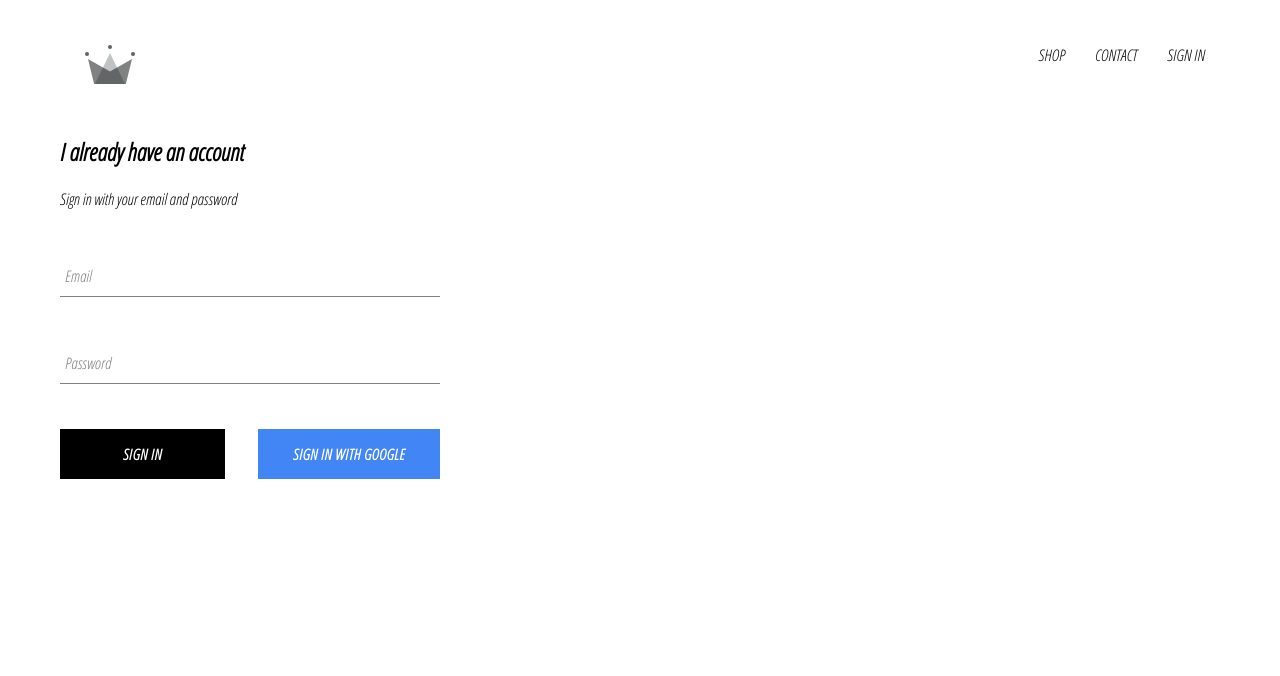
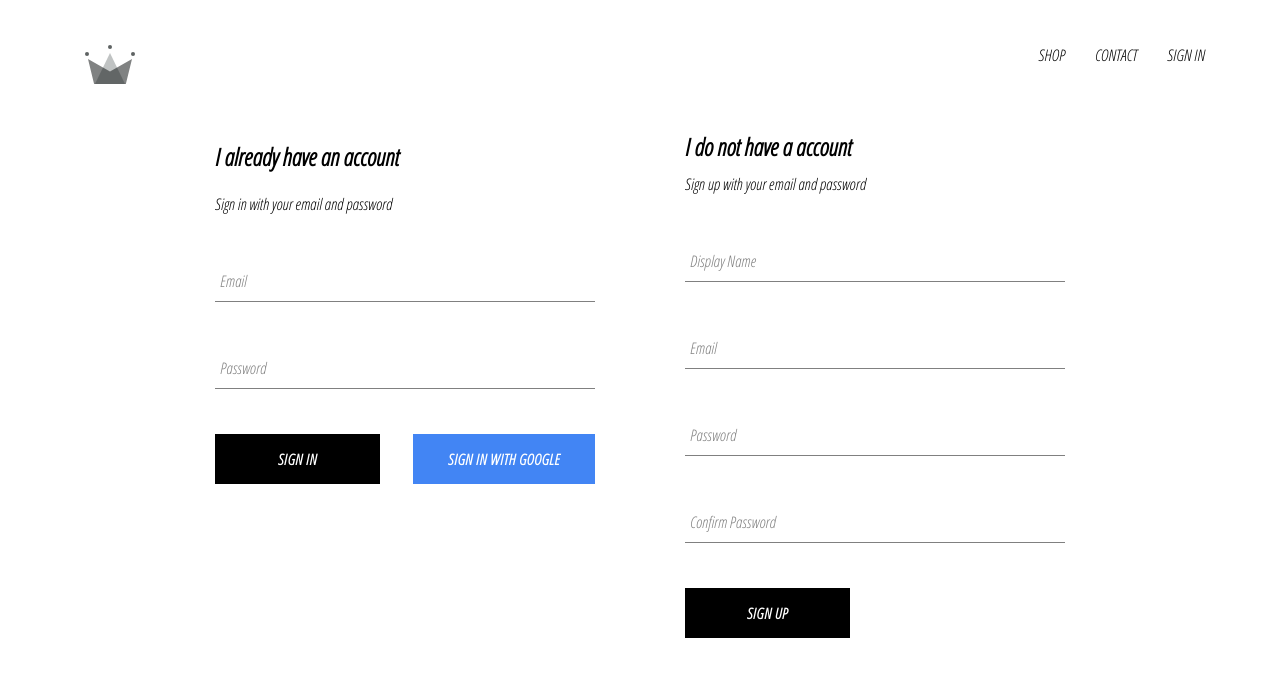
Before and after one commit to thevanshjain/E-commerce, a React (Create React App) app: page /signin in a window 1280 px wide. Shown: the top 676 px of the page. Built offline with nearby package versions, Linux system fonts and the light colour scheme; no server answers.

Commit message:
authentication of user in db

```diff
--- a/src/App.js
+++ b/src/App.js
@@ -4,7 +4,7 @@
 import HomePage from './pages/homepage/homepage-compo';
 import Header from './Components/Header/Header-Component';
 import SignInSignUp from './pages/sign-in-sign-up/sign-in-sign-up-component'
-import {auth} from './firebase/firebase.util';
+import {auth, createUserProfileDocument} from './firebase/firebase.util';
 import './App.css';
 
 
@@ -14,7 +14,7 @@
     super();
     this.state = {
       currentUser: null
-    }
+    };
   }
 
 unsubscribeFromAuth = null
@@ -22,11 +22,23 @@
 
 
 componentDidMount() {
-  this.unsubscribeFromAuth = auth.onAuthStateChanged(user =>{
-  this.setState({currentUser: user});
+  this.unsubscribeFromAuth = auth.onAuthStateChanged(async userAuth =>{
+  if(userAuth) {
+    const userRef = await createUserProfileDocument(userAuth);
 
-  console.log(user);
-})
+    userRef.onSnapshot(snapShot => {
+      this.setState({
+        currentUser: {
+          id: snapShot.id,
+          ...snapShot.data()
+        }
+
+      });
+
+    });
+  }
+  this.setState({currentUser:userAuth});
+});
 }
 
 componentWillUnmount(){
--- a/src/Components/sign-in/sign-in-component.jsx
+++ b/src/Components/sign-in/sign-in-component.jsx
@@ -43,7 +43,7 @@
                     <FormInput
                         name="password"
                         type="password"
-                        value={this.state.email}
+                        value={this.state.password}
                         label='Password'
                         handleChange={this.handleChange}
                         required/>
--- /dev/null
+++ b/src/Components/sign-up/sign-up-component.jsx
@@ -0,0 +1,103 @@
+import React from 'react';
+
+import FormInput from '../Form-input/Form-input-Component';
+import CustomButton from '../custom-button/custom-button-component';
+
+import { auth, createUserProfileDocument } from '../../firebase/firebase.util';
+
+import './sign-up-styles.scss';
+
+class SignUp extends React.Component {
+  constructor() {
+    super();
+
+    this.state = {
+      displayName: '',
+      email: '',
+      password: '',
+      confirmPassword: ''
+    };
+  }
+
+  handleSubmit = async event => {
+    event.preventDefault();
+
+    const { displayName, email, password, confirmPassword } = this.state;
+
+    if (password !== confirmPassword) {
+      alert("passwords don't match");
+      return;
+    }
+
+    try {
+      const { user } = await auth.createUserWithEmailAndPassword(
+        email,
+        password
+      );
+
+      await createUserProfileDocument(user, { displayName });
+
+      this.setState({
+        displayName: '',
+        email: '',
+        password: '',
+        confirmPassword: ''
+      });
+    } catch (error) {
+      console.error(error);
+    }
+  };
+
+  handleChange = event => {
+    const { name, value } = event.target;
+
+    this.setState({ [name]: value });
+  };
+
+  render() {
+    const { displayName, email, password, confirmPassword } = this.state;
+    return (
+      <div className='sign-up'>
+        <h2 className='title'>I do not have a account</h2>
+        <span>Sign up with your email and password</span>
+        <form className='sign-up-form' onSubmit={this.handleSubmit}>
+          <FormInput
+            type='text'
+            name='displayName'
+            value={displayName}
+            onChange={this.handleChange}
+            label='Display Name'
+            required
+          />
+          <FormInput
+            type='email'
+            name='email'
+            value={email}
+            onChange={this.handleChange}
+            label='Email'
+            required
+          />
+          <FormInput
+            type='password'
+            name='password'
+            value={password}
+            onChange={this.handleChange}
+            label='Password'
+            required
+          />
+          <FormInput
+            type='password'
+            name='confirmPassword'
+            value={confirmPassword}
+            onChange={this.handleChange}
+            label='Confirm Password'
+            required
+          />
+          <CustomButton type='submit'>SIGN UP</CustomButton>
+        </form>
+      </div>
+    );
+  }
+}
+
+export default SignUp;
--- /dev/null
+++ b/src/Components/sign-up/sign-up-styles.scss
@@ -0,0 +1,9 @@
+.sign-up {
+    display: flex;
+    flex-direction: column;
+    width: 380px;
+
+    .title {
+      margin: 10px 0;
+    }
+  }
--- a/src/firebase/firebase.util.js
+++ b/src/firebase/firebase.util.js
@@ -13,6 +13,28 @@
     measurementId: "G-8QRVR6CLDG"
 };
 
+export const createUserProfileDocument = async (userAuth, additionalData) => {
+    if(!userAuth) return;
+    const userRef = firestore.doc(`users/${userAuth.uid}`);
+    const snapShot=await userRef.get();
+
+    if(!snapShot.exists) {
+        const {displayName,email}=userAuth;
+        const createdAt=new Date();
+        try {
+            await userRef.set({
+                displayName,
+                email,
+                createdAt,
+                ...additionalData
+            })
+        }catch(error) {
+            console.log('error creating user',error.message);
+        }
+        }
+        return userRef;
+    };
+
 firebase.initializeApp(config);
 
 export const auth= firebase.auth();
--- a/src/pages/sign-in-sign-up/sign-in-sign-up-component.jsx
+++ b/src/pages/sign-in-sign-up/sign-in-sign-up-component.jsx
@@ -1,10 +1,12 @@
 import React from 'react';
 import SignIn from '../../Components/sign-in/sign-in-component';
 import './sign-in-sign-up-styles.scss';
+import SignUp from '../../Components/sign-up/sign-up-component';
 
 const SignInSignUp = () => (
-    <div className='sin-in-and-sign-up'>
+    <div className='sign-in-and-sign-up'>
             <SignIn />
+            <SignUp />
     </div>
 );
 
--- a/src/pages/sign-in-sign-up/sign-in-sign-up-styles.scss
+++ b/src/pages/sign-in-sign-up/sign-in-sign-up-styles.scss
@@ -0,0 +1,6 @@
+.sign-in-and-sign-up {
+    width: 850px;
+    display: flex;
+    justify-content: space-between;
+    margin: 30px auto;
+  }
```
